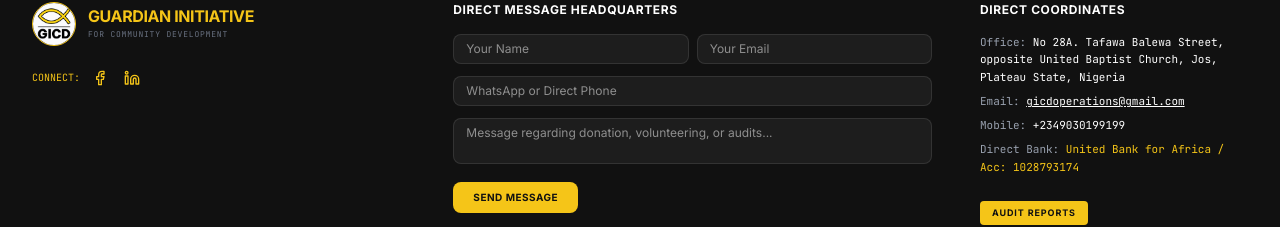
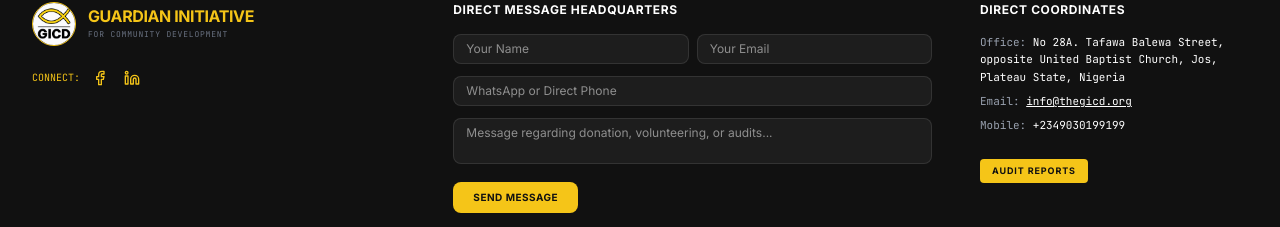
Before and after one commit to samueltrex/demo_gicd, a React (Vite) app: page / in a window 1280 px wide. Shown: the part 1916-2143 px from the top of the page. Built offline with nearby package versions, Linux system fonts and the light colour scheme.

Commit message:
Update App.tsx

```diff
--- a/src/App.tsx
+++ b/src/App.tsx
@@ -667,7 +667,7 @@ const ACTIVITIES_DATA: ActivityItem[] = [
     title: "Call for Volunteers: Community Child & Adolescent Mentors",
     tag: "Volunteer Opportunities",
     date: "October 15, 2025",
-    details: "CALL FOR VOLUNTEERS! Are you passionate about Children and Community Development? The Guardian Initiative for Community Development (GICD) is looking for dedicated individuals to serve as Mentors to children and adolescents. Requirements: Prospective Volunteers must hold a BSc, HND, or ND certificate; must reside in the community; and must be of proven character and integrity verifiable by the community. No experience? No problem, training will be provided! Deadline: Thursday, 23rd October 2025. Apply via: gicdoperations@gmail.com or submit a hard-copy application letter at GICD Office: No 28A, Tafawa Balewa Street, Opp. United Baptist Church, Jos. Let's build a brighter future, together. #VolunteerOpportunity #GICD #AngwanRukuba #CommunityDevelopment #LifeSkills #Resilience #ChildProtection",
+    details: "CALL FOR VOLUNTEERS! Are you passionate about Children and Community Development? The Guardian Initiative for Community Development (GICD) is looking for dedicated individuals to serve as Mentors to children and adolescents. Requirements: Prospective Volunteers must hold a BSc, HND, or ND certificate; must reside in the community; and must be of proven character and integrity verifiable by the community. No experience? No problem, training will be provided! Deadline: Thursday, 23rd October 2025. Apply via: info@thegicd.org or submit a hard-copy application letter at GICD Office: No 28A, Tafawa Balewa Street, Opp. United Baptist Church, Jos. Let's build a brighter future, together. #VolunteerOpportunity #GICD #AngwanRukuba #CommunityDevelopment #LifeSkills #Resilience #ChildProtection",
     loc: "Angwan Rukuba Community, Jos North",
     images: [
       "/asset/vol 1.jpg",
@@ -949,9 +949,9 @@ useEffect(() => {
     e.preventDefault();
     const subject = `GICD Contact: Message from ${contactData.name}`;
     const body = `Hello GICD Admin,\n\nYou have received a new contact submission from your website:\n\nName: ${contactData.name}\nEmail: ${contactData.email}\nPhone: ${contactData.phone || "N/A"}\n\nMessage:\n${contactData.message}\n\nRegards.`;
-    const gmailUrl = `https://mail.google.com/mail/?view=cm&fs=1&to=gicdoperations@gmail.com&su=${encodeURIComponent(subject)}&body=${encodeURIComponent(body)}`;
+    const gmailUrl = `https://mail.google.com/mail/?view=cm&fs=1&to=info@thegicd.org&su=${encodeURIComponent(subject)}&body=${encodeURIComponent(body)}`;
     window.open(gmailUrl, '_blank');
-    triggerToast("Thank you! Opening Gmail to send this message to gicdoperations@gmail.com");
+    triggerToast("Thank you! Opening Gmail to send this message to info@thegicd.org");
     setContactData({ name: "", email: "", phone: "", message: "" });
   };
 
@@ -2470,9 +2470,9 @@ useEffect(() => {
               <h4 className="font-sans font-bold text-xs uppercase tracking-wider text-white">Direct Coordinates</h4>
               <div className="space-y-1.5 leading-relaxed text-[11px]">
                 <p>Office: <span className="text-white">No 28A. Tafawa Balewa Street, opposite United Baptist Church, Jos, Plateau State, Nigeria</span></p>
-                <p>Email: <span className="text-white"><a href="https://mail.google.com/mail/?view=cm&fs=1&to=gicdoperations@gmail.com" target="_blank" rel="noopener noreferrer" className="hover:text-brand-yellow underline">gicdoperations@gmail.com</a></span></p>
+                <p>Email: <span className="text-white"><a href="https://mail.google.com/mail/?view=cm&fs=1&to=info@thegicd.org" target="_blank" rel="noopener noreferrer" className="hover:text-brand-yellow underline">info@thegicd.org</a></span></p>
                 <p>Mobile: <span className="text-white">+2349030199199</span></p>
-                <p>Direct Bank: <span className="text-brand-yellow">United Bank for Africa / Acc: 1028793174</span></p>
+
               </div>
 
               <div className="pt-2">
```
